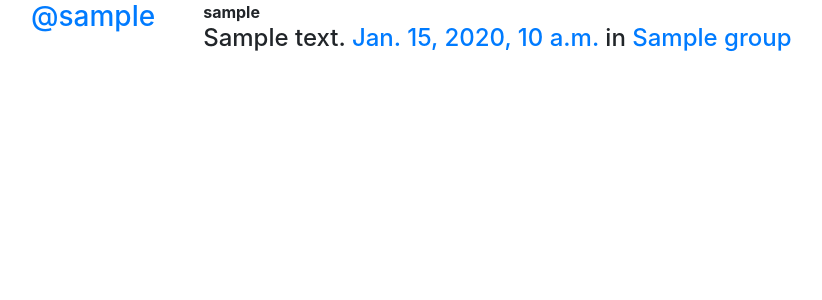
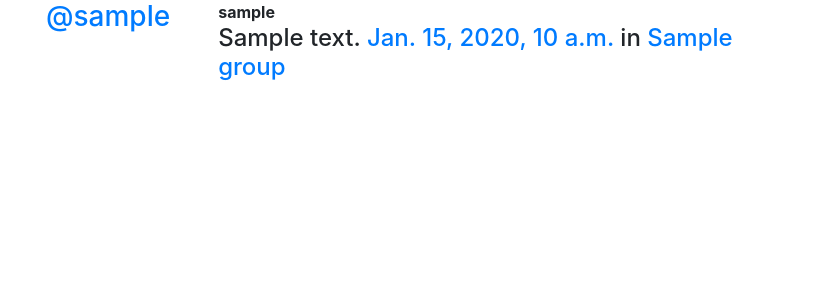
Before and after one commit to punit10/django_social_clone, a Django app: template posts/templates/posts/post_detail.html in a window 1280 px wide. Shown: the part 56-356 px from the top of the page, without its empty margins (69-891 px from the left). Run offline with Django 5.2, Linux system fonts and the light colour scheme; the template is opened without the code that fills it: most values are stand-ins (such as "Sample title", 1, 10 or a date in 2020); some libraries are stand-ins or nearby versions.

Commit message:
bug fixes post and group himanize WIP !!

```diff
--- a/leaders_connect/settings.py
+++ b/leaders_connect/settings.py
@@ -43,6 +43,7 @@ INSTALLED_APPS = [
     'accounts',
     'groups',
     'posts',
+    'django.contrib.humanize',
 ]
 
 MIDDLEWARE = [
--- a/posts/templates/posts/post_detail.html
+++ b/posts/templates/posts/post_detail.html
@@ -1,7 +1,7 @@
 {% extends "posts/post_base.html" %}
 
 {% block post_content %}
-<!-- <div class="col-md-8"> -->
+ <div class="col-md-8">
     {% include "posts/_post.html" %}
-<!-- </div> -->
+ </div>
 {% endblock %}
```
